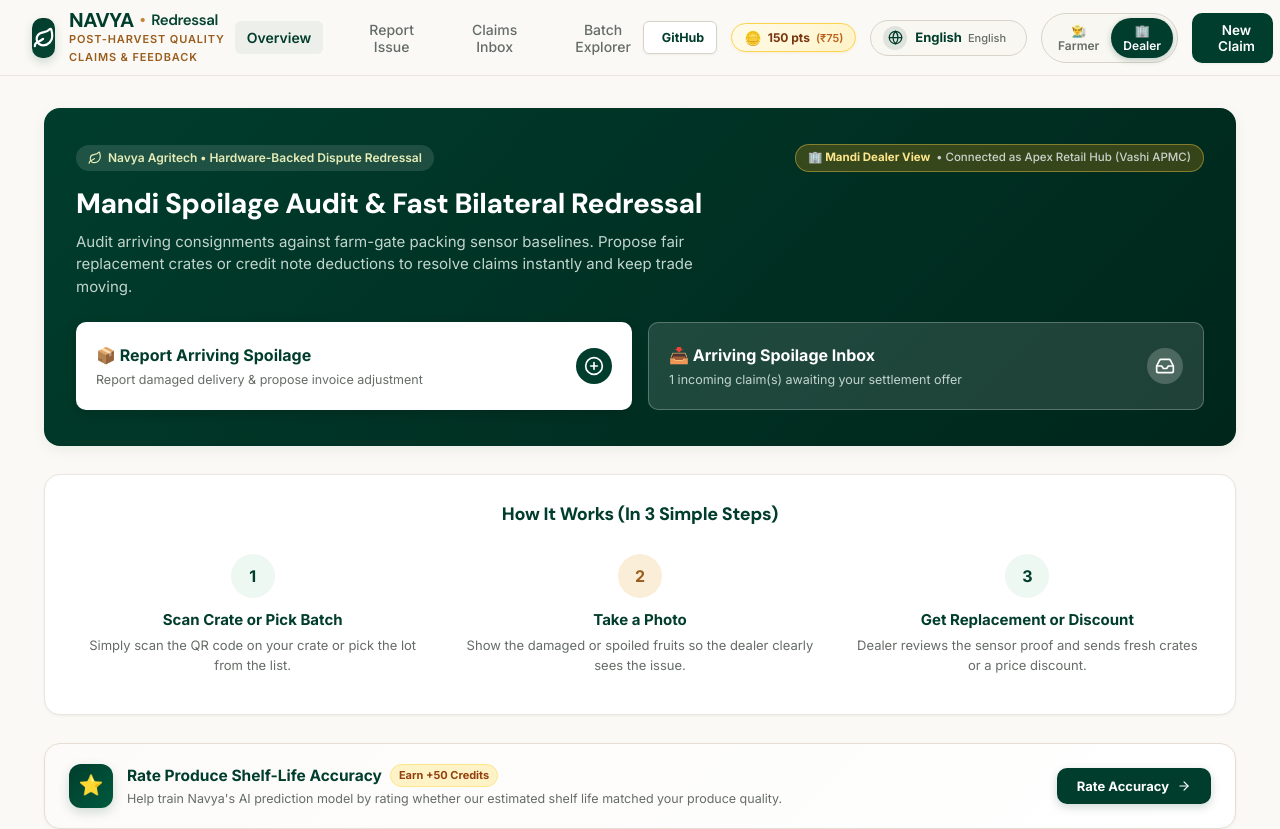
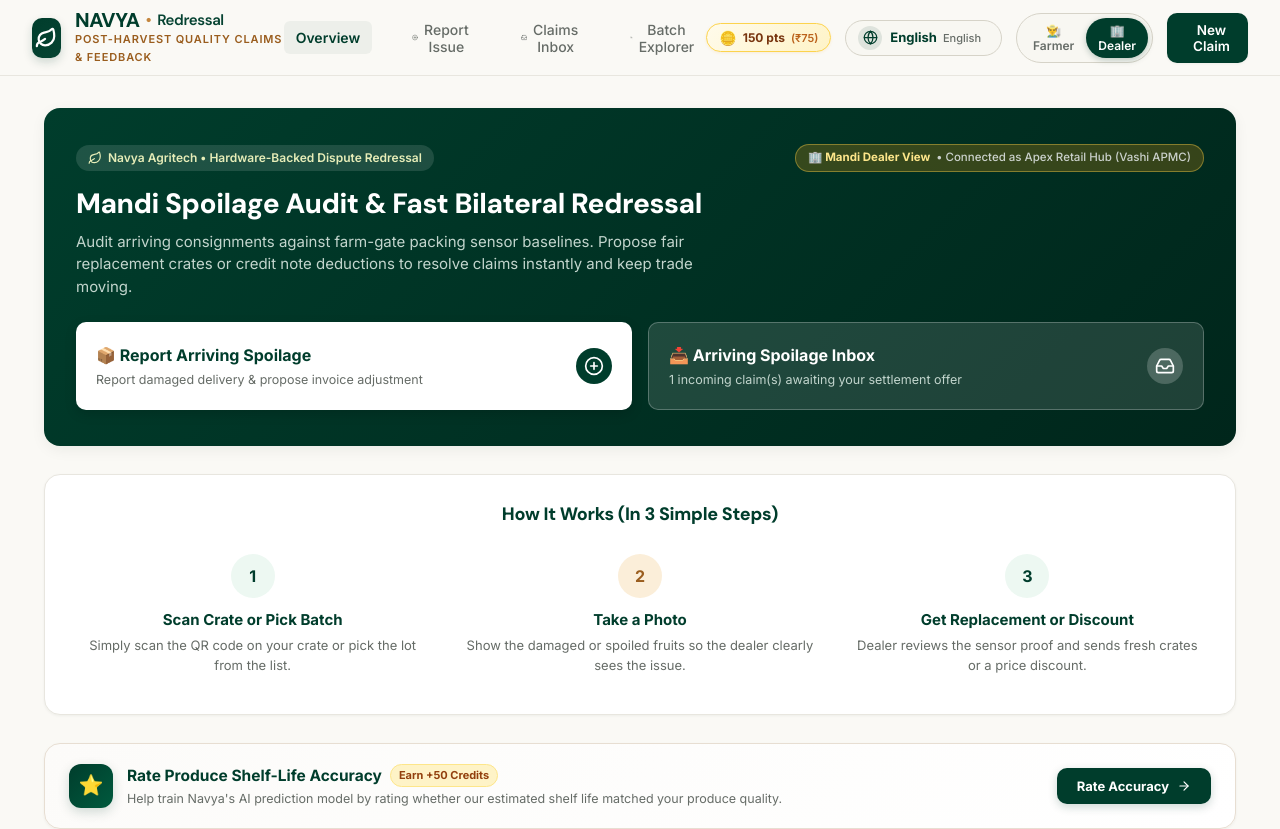
Before and after one commit to sky-ruler/navya-dispute-protocol, a React (Vite) app: page / in a window 1280 px wide. Shown: the top 829 px of the page. Built offline with nearby package versions, Linux system fonts and the light colour scheme.

Commit message:
style: remove GitHub button from navbar

```diff
--- a/src/components/common/Navbar.jsx
+++ b/src/components/common/Navbar.jsx
@@ -59,34 +59,6 @@
 
       {/* Actions & Role Switcher */}
       <div className="nav-actions-group">
-        {/* GitHub Repository Link */}
-        <a
-          href="https://github.com/sky-ruler/navya-dispute-protocol"
-          target="_blank"
-          rel="noopener noreferrer"
-          style={{
-            display: 'inline-flex',
-            alignItems: 'center',
-            gap: '6px',
-            padding: '6px 12px',
-            borderRadius: 'var(--radius-sm)',
-            border: '1px solid var(--border-medium)',
-            background: '#ffffff',
-            color: 'var(--navya-forest-800)',
-            fontSize: '12.5px',
-            fontWeight: 700,
-            textDecoration: 'none',
-            transition: 'all 0.15s ease',
-            boxShadow: 'var(--shadow-sm)'
-          }}
-          title="View Source Code, Architecture & Docs on GitHub"
-        >
-          <svg width="15" height="15" viewBox="0 0 24 24" fill="currentColor">
-            <path fillRule="evenodd" clipRule="evenodd" d="M12 2C6.477 2 2 6.484 2 12.017c0 4.425 2.865 8.18 6.839 9.504.5.092.682-.217.682-.483 0-.237-.008-.868-.013-1.703-2.782.605-3.369-1.343-3.369-1.343-.454-1.158-1.11-1.466-1.11-1.466-.908-.62.069-.608.069-.608 1.003.07 1.53 1.032 1.53 1.032.892 1.53 2.341 1.088 2.91.832.092-.647.35-1.088.636-1.338-2.22-.253-4.555-1.113-4.555-4.951 0-1.093.39-1.988 1.029-2.688-.103-.253-.446-1.272.098-2.65 0 0 .84-.27 2.75 1.026A9.564 9.564 0 0112 6.844c.85.004 1.705.115 2.504.337 1.909-1.296 2.747-1.027 2.747-1.027.546 1.379.202 2.398.1 2.651.64.7 1.028 1.595 1.028 2.688 0 3.848-2.339 4.695-4.566 4.943.359.309.678.92.678 1.855 0 1.338-.012 2.419-.012 2.747 0 .268.18.58.688.482A10.019 10.019 0 0022 12.017C22 6.484 17.522 2 12 2z" />
-          </svg>
-          <span>GitHub</span>
-        </a>
-
         {/* Reinforcement Learning Rewards & Wallet Pill */}
         <button
           type="button"
```
